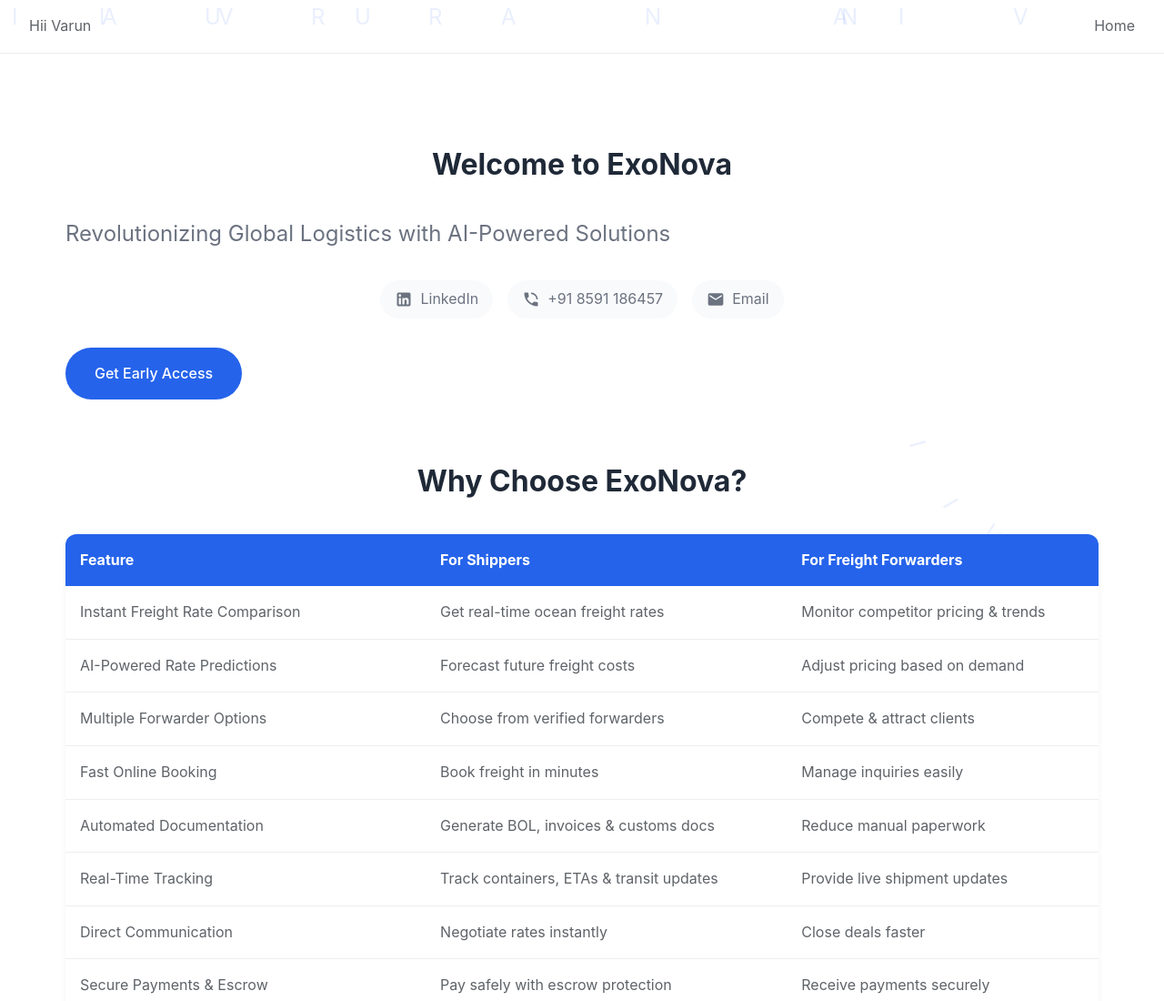
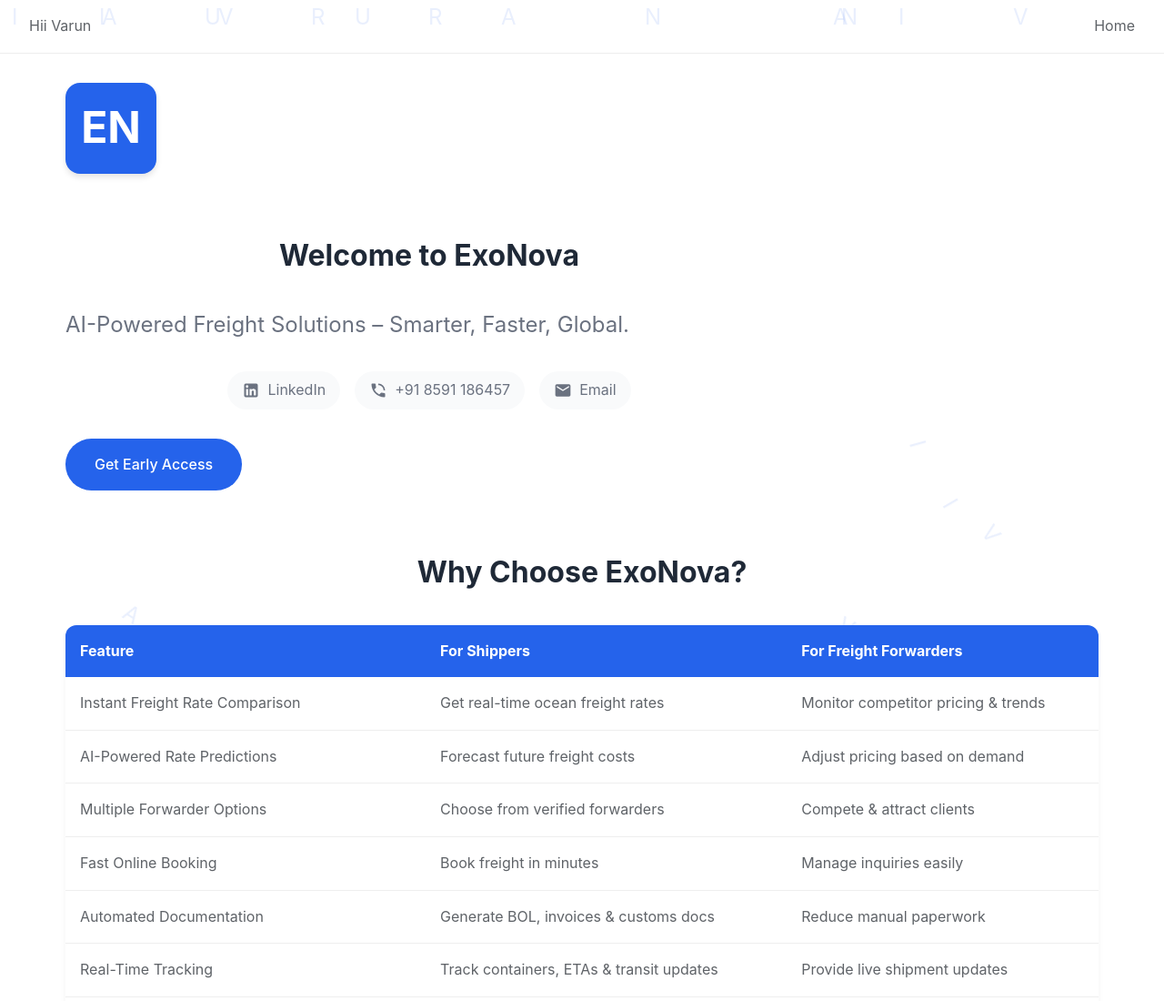
Before and after one commit to itzvarun02/Hiivarun, a plain HTML site: page index.html in a window 1280 px wide. Shown: the top 1100 px of the page at 91% size. Drawn offline with Linux system fonts and the light colour scheme.

Commit message:
Update index.html

```diff
--- a/index.html
+++ b/index.html
@@ -637,8 +637,10 @@
 
     <div class="container">
         <section class="hero-section">
+             <div class="logo">EN</div>
+             <div class="hero-text">
             <h1 class="section-title">Welcome to ExoNova</h1>
-            <p class="subtitle text-center">Revolutionizing Global Logistics with AI-Powered Solutions</p>
+            <p class="subtitle text-center">AI-Powered Freight Solutions – Smarter, Faster, Global.</p>
 
             <div class="social-links">
                 <a href="https://www.linkedin.com/in/hii-varun" class="social-link" target="_blank">
```
